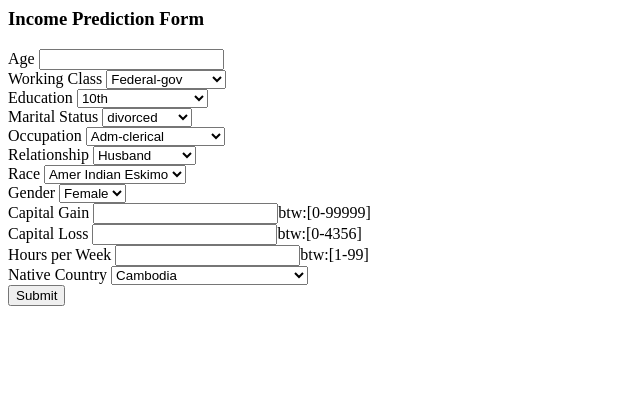
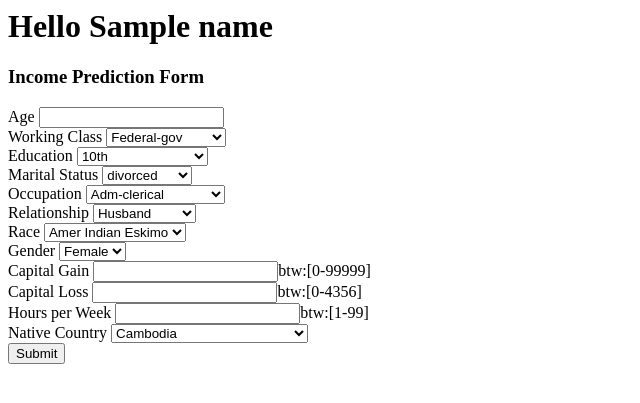
Before and after one commit to LuisMongeB/flaskml, a Flask app: template templates/index.html in a window 1280 px wide. Shown: the top 403 px of the page, without its empty margins (0-640 px from the left). Run offline with Flask 2, Linux system fonts and the light colour scheme; the template is opened without the code that fills it: most values are stand-ins (such as "Sample title", 1, 10 or a date in 2020).

Commit message:
Change file names

```diff
--- a/script.py
+++ b/app.py
@@ -10,8 +10,8 @@ app=Flask(__name__)
 
 #to tell flask what url shoud trigger the function index()
 @app.route('/')
-def index():
-    return flask.render_template('index.html')
+def index(name):
+    return flask.render_template('index.html', name=name)
 
 #prediction function
 def ValuePredictor(to_predict_list):
@@ -21,7 +21,7 @@ def ValuePredictor(to_predict_list):
     return result[0]
 
 
-@app.route('/result',methods = ['POST'])
+@app.route('/result', methods = ['POST'])
 def result():
     if request.method == 'POST':
         to_predict_list = request.form.to_dict()
--- a/templates/index.html
+++ b/templates/index.html
@@ -1,5 +1,6 @@
 <html>
 <body>
+	<h1>Hello {{ name | capitalize }}</h1>
 	<h3>Income Prediction Form</h3>
 
 <div>
```
